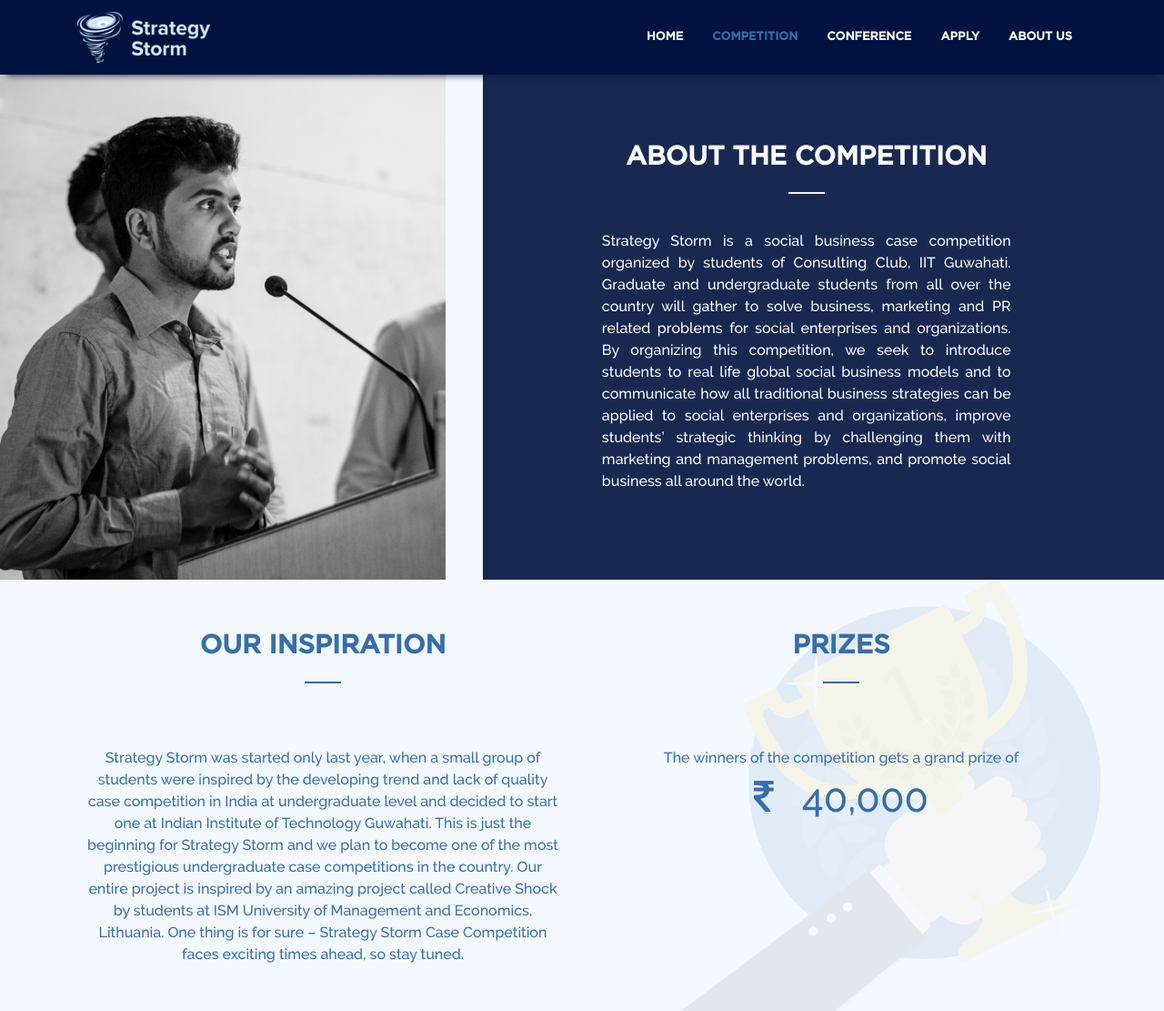
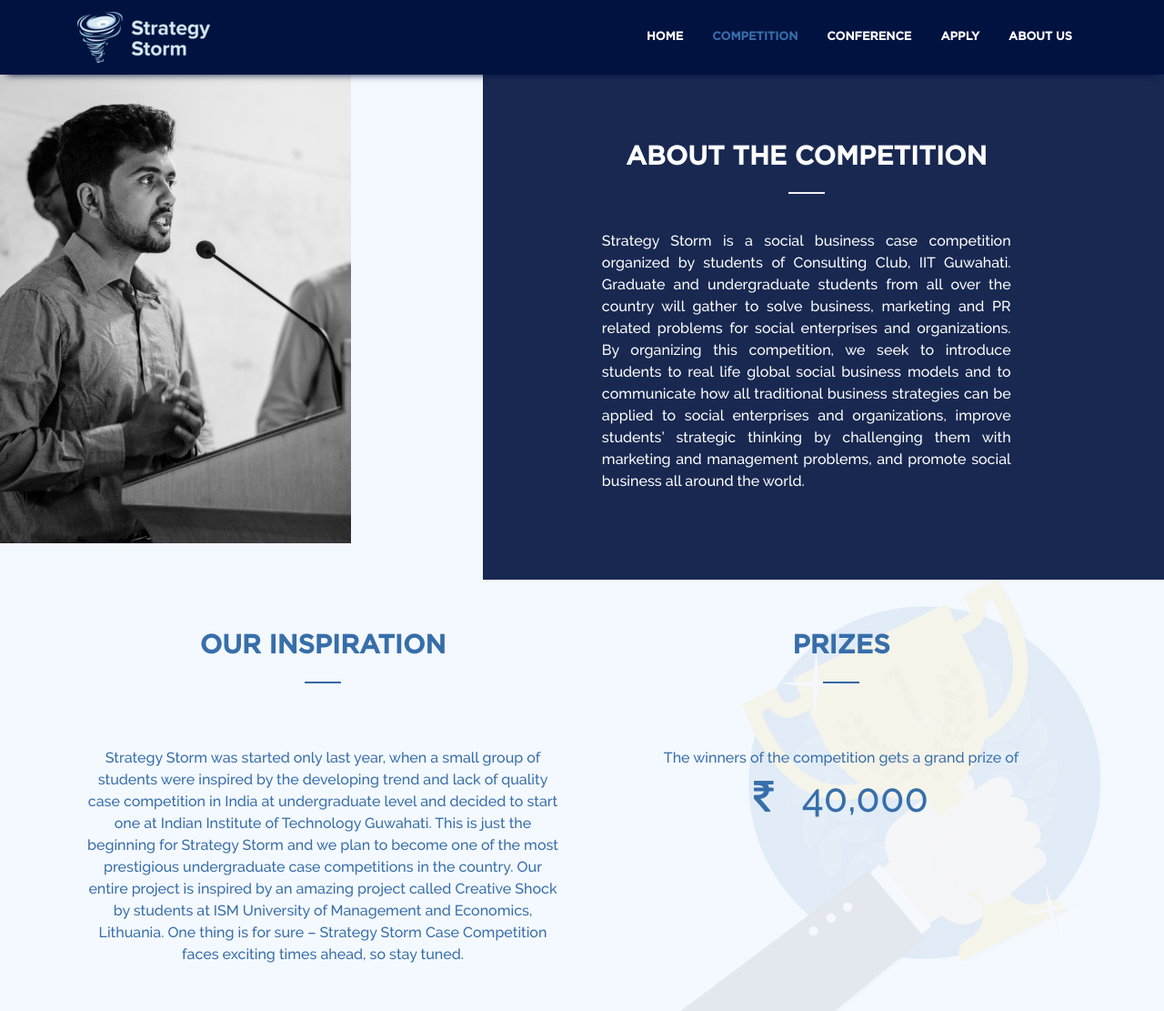
Before and after one commit to aditj/StrategyStorm, a PHP site: page /competition.php in a window 1280 px wide. Shown: the top 1111 px of the page at 91% size. Run offline with PHP 8.4, Linux system fonts and the light colour scheme; some libraries are stand-ins or nearby versions.

Commit message:
made some more css changes

```diff
--- a/css/competition.css
+++ b/css/competition.css
@@ -1,8 +1,8 @@
 .competition-header {
     background-image: url("../img/competition/competition_header.jpg");
     background-repeat: no-repeat;
-    background-size: 50%;
-    background-position: -150px -40px;
+    background-size: contain;
+    background-position: -160px -40px;
     background-attachment: fixed;
 }
 .tinted-content {
--- a/css/home.css
+++ b/css/home.css
@@ -9,6 +9,9 @@
 }
 .fa-angle-right {
   color: rgb(0,  18,  63);
+}
+p.no-wrap {
+  white-space: nowrap;
 }
 
 #organizers {
```
Also changed, not shown: index.php (+4 -4 lines).
